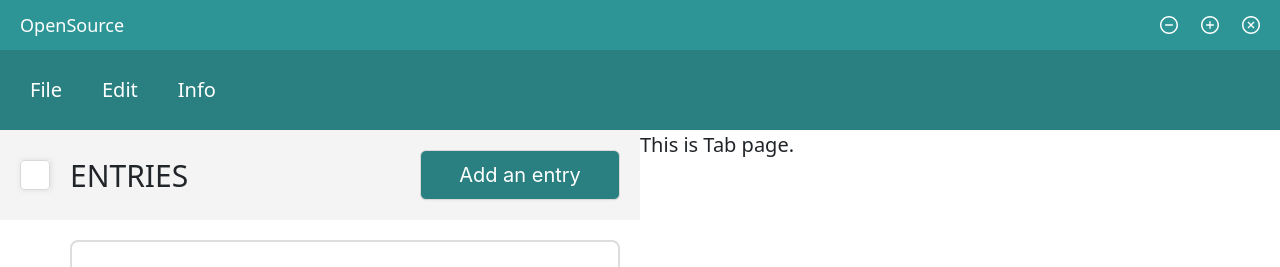
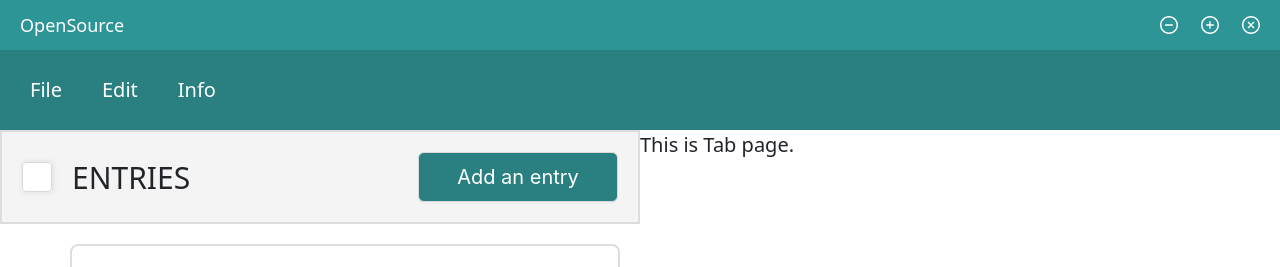
Before and after one commit to GregorGT/RuNo, a React (Vite) app: page / in a window 1280 px wide. Shown: the top 267 px of the page. Built offline with nearby package versions, Linux system fonts and the light colour scheme.

Commit message:
add border to entry header

```diff
--- a/src/components/Components.scss
+++ b/src/components/Components.scss
@@ -36,6 +36,7 @@
     display: flex;
     align-items: center;
     background-color: var(--black-100);
+    border: 2px solid var(--black-300);
     padding: 20px;
 
     .add {
```
